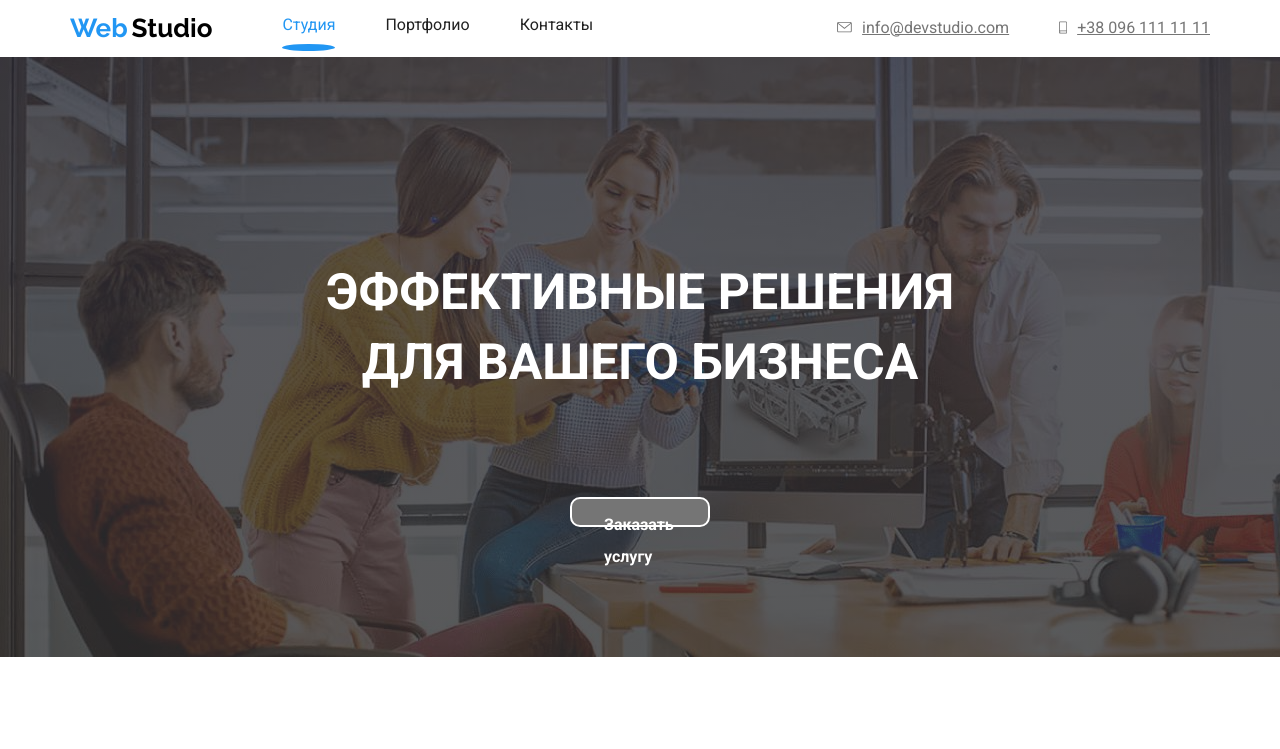
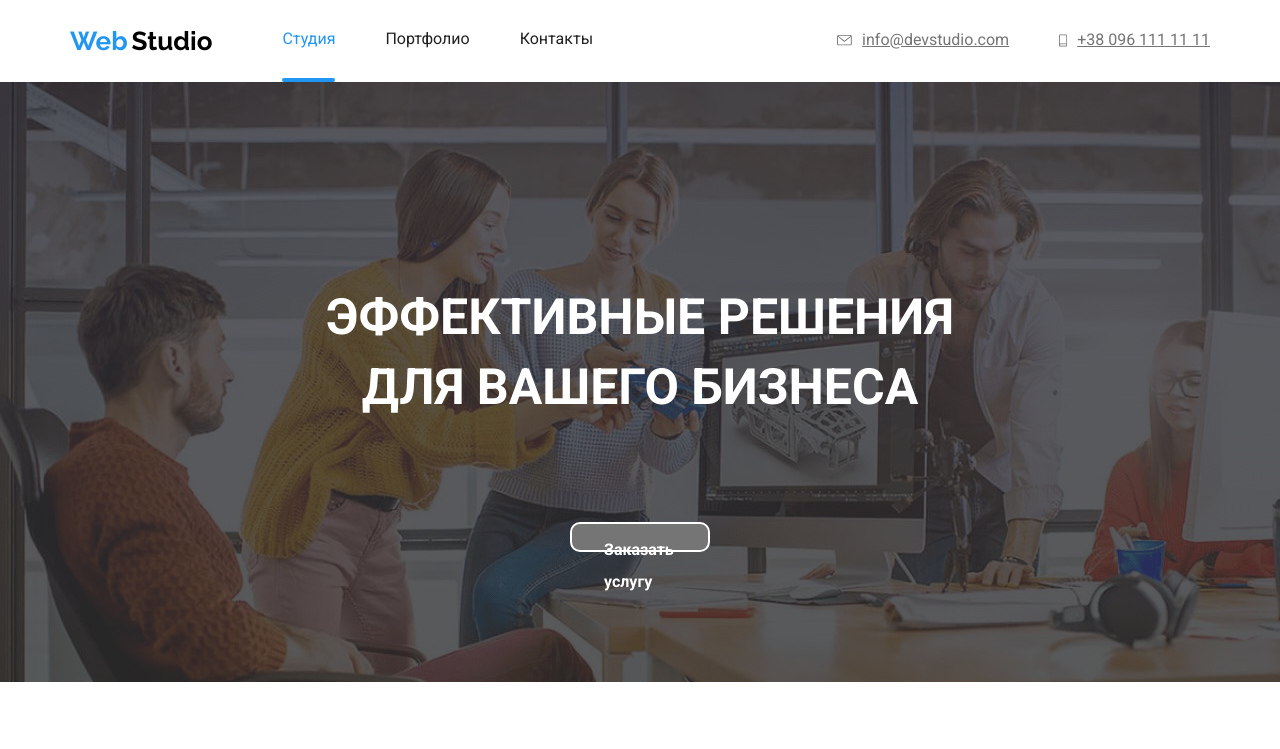
Before and after one commit to alexpat24/goit-markup-hw-06, a plain HTML site: page index.html in a window 1280 px wide. Shown: the top 749 px of the page. Drawn offline with nearby package versions, Linux system fonts and the light colour scheme.

Commit message:
Исправление замечаний
Изменение толщины линии и ралиуса скругления в header: link,
Изменение высоты хедера,
Изменение тени карточки портфолио

```diff
--- a/css/styles.css
+++ b/css/styles.css
@@ -89,6 +89,7 @@ header {
  .link {
     color: var(--title-text-color);
     text-decoration: none;
+
 }
 
 .link:hover,
@@ -455,13 +456,17 @@ footer{
     margin-right: 50px;
 }
 
+/* .side-header-conteiner{
+    display: flex;
+    height: 80px;
+    align-items: center;
+} */
 
-
-.site-nav-item
+/* .site-nav-content
 .site-contacts{
     line-height: 80px;
 
-}
+} */
 
 .site-nav-content {
     align-items: center;
@@ -470,9 +475,10 @@ footer{
 .site-nav-main {
     margin-left: 70px;
     padding-left: 0;
+    margin-top: 30px;
+    margin-bottom: 30px;
 
 }
-
 .site-contacts{
     margin-left: auto;
     padding-left: 0px;
@@ -912,9 +918,7 @@ footer{
 
 .portfolio-item:hover,
 .portfolio-item:focus{
-    box-shadow: 0px 1px 1px 1px rgba(0, 0, 0, 0.15),
-    0px 1px 1px 1px rgba(0, 0, 0, 0.15), 0px 1px 2px 3px rgba(0, 0, 0, 0.2);
-
+    box-shadow:  0px 3px 0px 0px rgba(0, 0, 0, 0.2);
 }
 
 .portfolio-item:nth-child(3n){
@@ -987,10 +991,10 @@ footer{
     content: '';
     display: block;
     width: 100%;
-    height: 7px;
+    height: 4px;
     background-color: var(--accent-text-color);
-    border-radius:50%;
-    transform: translateY(10px);
+    border-radius:2px;
+    transform: translateY(30px);
 }
 /* .button-menu{
     font-family: Roboto;
```
